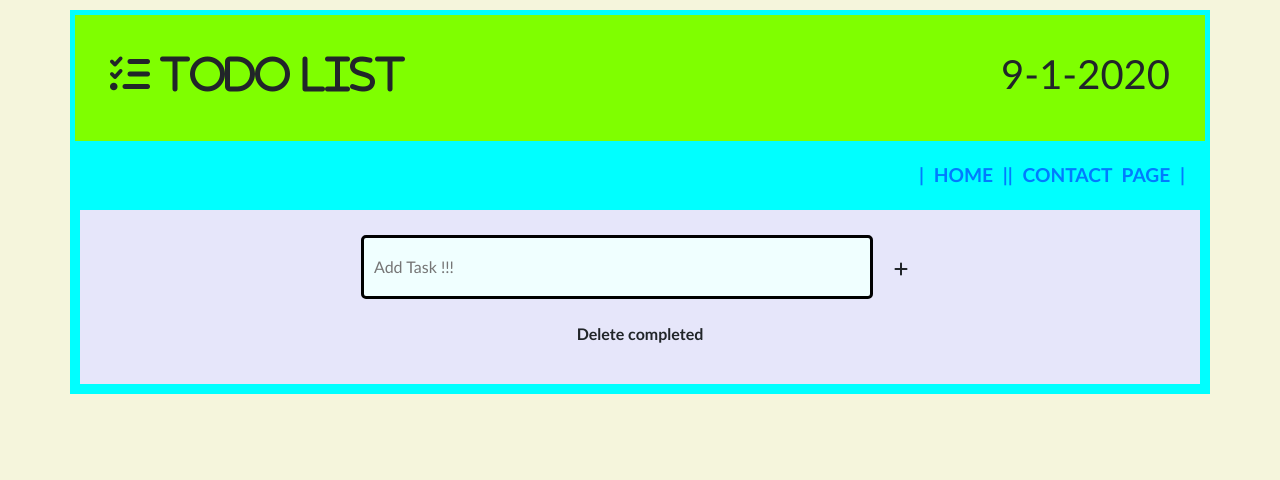
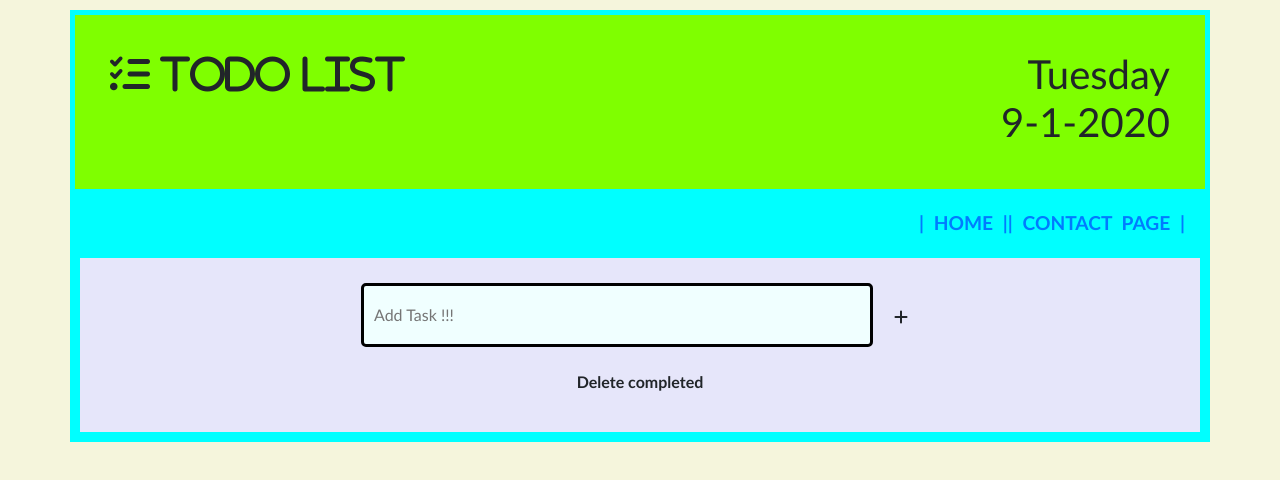
Before and after one commit to Rekha1912/ToDo-list, a React (Create React App) app: page / in a window 1280 px wide. Shown: the top 480 px of the page. Built offline with nearby package versions, Linux system fonts and the light colour scheme; a web font is replaced by a local one.

Commit message:
added day view

```diff
--- a/src/components/CurrentDate.jsx
+++ b/src/components/CurrentDate.jsx
@@ -4,22 +4,30 @@ import { render } from "react-dom";
 class CurrentDate extends Component {
   constructor(props){
     super(props);
-    var today = new Date();
-      //var dd = String(today.getDate()).padStart(2, '0');
-      //var mm = String(today.getMonth() + 1).padStart(2, '0'); //January is 0!
-      //var yyyy = today.getFullYear();
 
-      var dateToday = (today.getMonth()+1)+'-'+today.getDate()+'-'+today.getFullYear();
-      this.state={dateToday: dateToday};
+      var today = new Date();
+        var weekday = new Array(7);
+          weekday[0] = "Sunday";
+          weekday[1] = "Monday";
+          weekday[2] = "Tuesday";
+          weekday[3] = "Wednesday";
+          weekday[4] = "Thursday";
+          weekday[5] = "Friday";
+          weekday[6] = "Saturday";
+
+        var dayToday = weekday[today.getDay()];
+        var dateToday = (today.getMonth()+1)+'-'+today.getDate()+'-'+today.getFullYear();
+
+    this.state={dayToday: dayToday, dateToday: dateToday};
   }
 
   render() {
     return (
       <div>
+        {this.state.dayToday}  < br/>
         {this.state.dateToday}
       </div>
     );
   }
-
   };
 export default CurrentDate;
```
